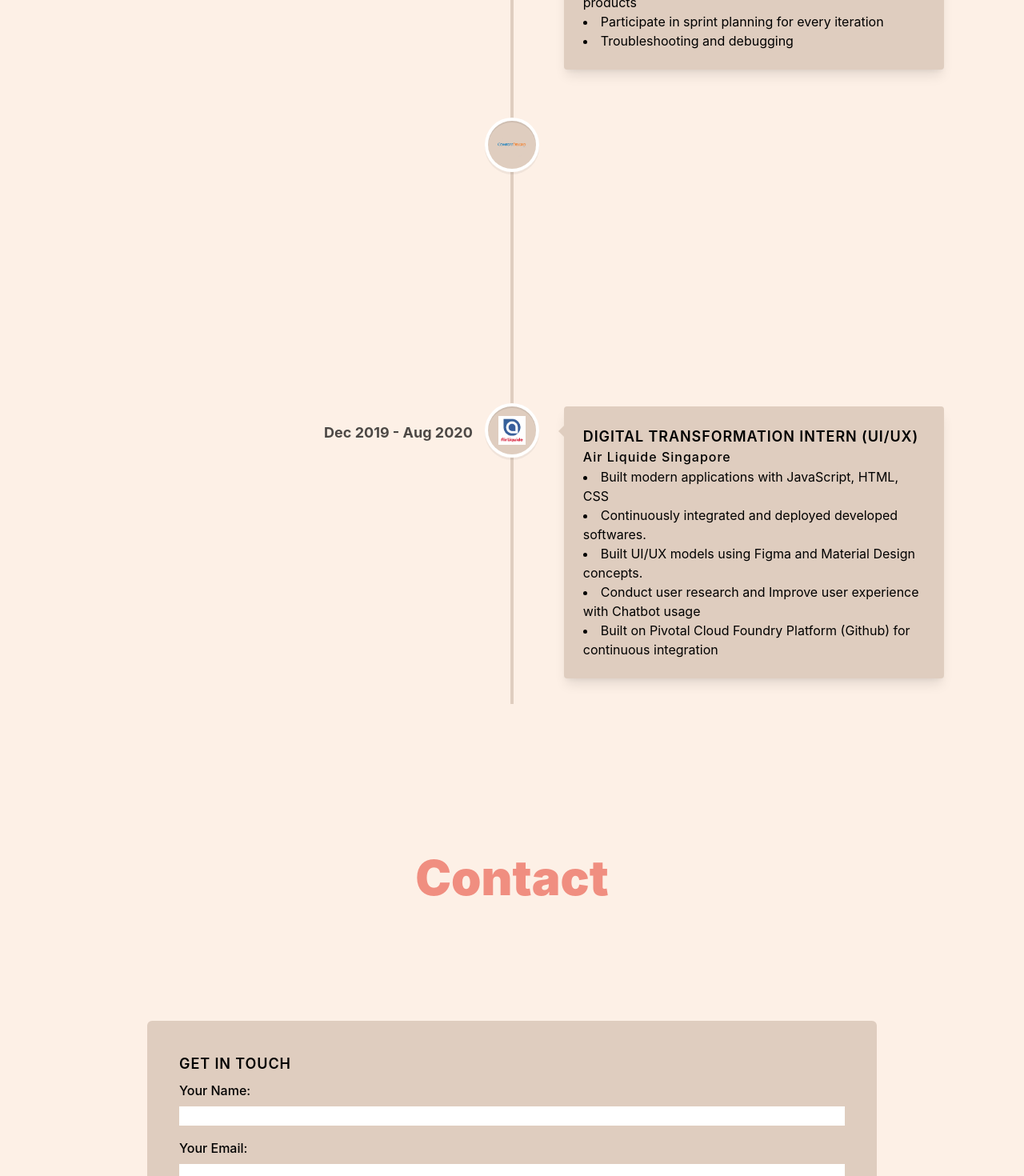
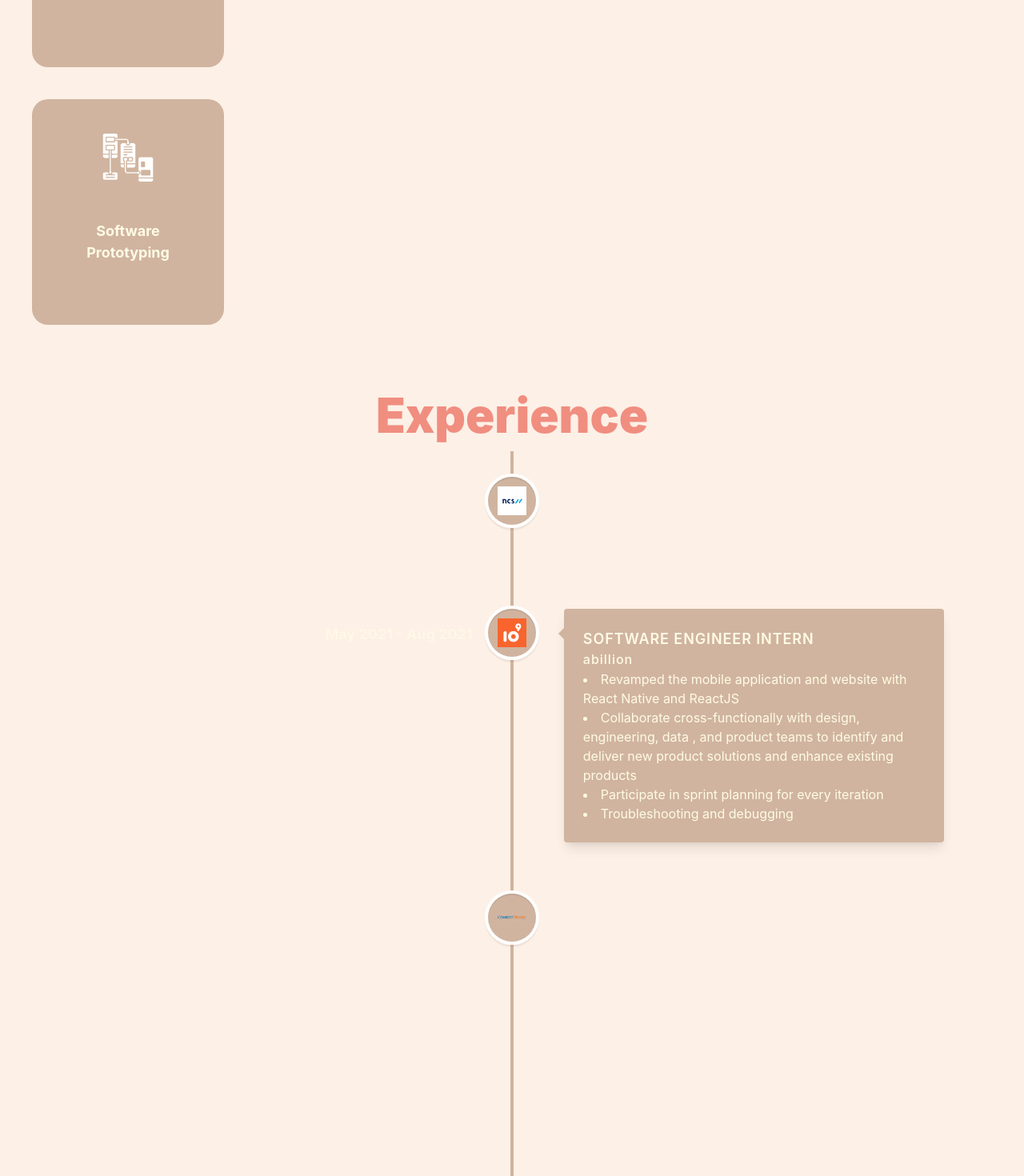
Before and after one commit to tweee64/portfolio, a React (Create React App) app: page / in a window 1280 px wide. Shown: the part 2240-3710 px from the top of the page at 80% size. Built offline with nearby package versions, Linux system fonts and the light colour scheme.

Commit message:
make changes

```diff
--- a/src/NavBar.js
+++ b/src/NavBar.js
@@ -5,7 +5,7 @@ import { resume } from "./assets";
 export default function NavBar(props) {
   const { onDarkMode } = props;
   const [active, setActive] = useState("");
-  // const [toggle, setToggle] = useState(false);
+  const [toggle, setToggle] = useState(false);
 
   return (
     <div className=" ">
@@ -44,6 +44,53 @@ export default function NavBar(props) {
               </ul>
             </div>
           </nav>
+          <div className="sm:hidden flex flex-1 w-screen justify-end items-center">
+            {toggle ? (
+              <div
+                className={`p-6 bg-flashWhite opacity-[0.98] absolute
+                top-0 left-0 w-screen h-[100vh] z-10 menu ${
+                  toggle ? "menu-open" : "menu-close"
+                }`}
+              >
+                <div className="flex justify-end">
+                  <img
+                    // src={close}
+                    alt="close"
+                    className="w-[22px] h-[22px] object-contain cursor-pointer"
+                    onClick={() => setToggle(!toggle)}
+                  />
+                </div>
+                <ul
+                  className="list-none flex flex-col -gap-[1rem]
+                items-start justify-end mt-[10rem] -ml-[35px]"
+                >
+                  {navLinks.map((nav) => (
+                    <li
+                      id={nav.id}
+                      key={nav.id}
+                      className={`${
+                        active === nav.title ? "text-french" : "text-eerieBlack"
+                      } text-[88px] font-bold font-arenq
+                      uppercase tracking-[1px] cursor-pointer`}
+                      onClick={() => {
+                        setToggle(!toggle);
+                        setActive(nav.title);
+                      }}
+                    >
+                      <a href={`#${nav.id}`}>{nav.title}</a>
+                    </li>
+                  ))}
+                </ul>
+              </div>
+            ) : (
+              <img
+                // src={menu}
+                alt="menu"
+                className="w-[34px] h-[34px] object-contain cursor-pointer"
+                onClick={() => setToggle(!toggle)}
+              />
+            )}
+          </div>
         </main>{" "}
       </div>
     </div>
--- a/src/index.css
+++ b/src/index.css
@@ -46,11 +46,11 @@ code {
   font-size: 100px;
 }
 
-/* #contact {
+#contact {
   margin-left: -20px;
-  font-size: 95px;
-  letter-spacing: -2px;
-} */
+  /* font-size: 95px; */
+  /* letter-spacing: -2px; */
+}
 
 .hero-heading {
   font-family: "Poppins", sans-serif;
@@ -61,13 +61,19 @@ code {
   background-color: hsla(26.08695652, 85.18518519%, 94.70588235%, 1);
 }
 .text-color {
-  color: hsla(7.5, 78.87323944%, 72.15686275%, 1);
+  color: #f08e80;
 }
 .bg-color-button {
-  background-color: hsla(7.5, 78.87323944%, 72.15686275%, 1);
+  background-color: #f08e80;
 }
 .sub-bgcolor {
   background-color: #dfcdbf;
+}
+.bg-color-about {
+  background-color: #d0b49f;
+}
+.text-on-card {
+  color: #fffbe5;
 }
 .hash-span {
   margin-top: -100px;
@@ -120,11 +126,7 @@ code {
 
 .card-gradient {
   background: rgb(244, 244, 246);
-  background: linear-gradient(
-    158deg,
-    rgba(153, 153, 161, 1) 25%,
-    rgba(153, 153, 161, 1) 100%
-  );
+  background: linear-gradient(158deg, #d0b49f 25%, #d0b49f 100%);
 }
 
 /* canvas- styles */
--- a/src/pages/About.js
+++ b/src/pages/About.js
@@ -10,7 +10,7 @@ function About() {
     return (
       <motion.div
         variants={fadeIn("right", "spring", 0.5 * index, 0.75)}
-        className="xs:w-[250px] w-1/5 card-gradient p-[1px] rounded-[20px] shadow-card"
+        className="xs:w-[250px] w-full sm:w-1/5 card-gradient p-[1px] rounded-[20px] shadow-card"
       >
         <div
           options={{
@@ -18,14 +18,14 @@ function About() {
             scale: 1,
             speed: 450,
           }}
-          className="bg-gray-900 rounded-[20px] pt-10 pb-5 px-12 min-h-[280px] grid grid-rows-2 "
+          className="bg-color-about rounded-[20px] pt-10 pb-5 px-12 min-h-[280px] grid grid-rows-2 "
         >
           <img
             src={icon}
             alt={title}
             className="w-16 h-16 object-contain inline-block justify-self-center "
           />
-          <h3 className="text-gray-400 text-[18px] font-bold text-center">
+          <h3 className="text-on-card text-[18px] font-bold text-center">
             {title}
           </h3>
         </div>
@@ -73,7 +73,7 @@ function About() {
             </li>
           </motion.p>
 
-          <div className="mt-20 flex justify-between flex-wrap gap-10 ">
+          <div className="mt-20 flex flex-col sm:justify-between flex-wrap gap-10 ">
             {services.map((service, index) => (
               <ServiceCard key={service.title} index={index} {...service} />
             ))}
--- a/src/pages/Contact.js
+++ b/src/pages/Contact.js
@@ -109,15 +109,15 @@ function Contact() {
         >
           <h2 className={styles.sectionHeadText}>Contact</h2>
           <div className="flex justify-center h-screen">
-            <div className="sub-bgcolor w-9/12 h-4/6 p-10 rounded-md self-center">
+            <div className="bg-color-about w-9/12 h-4/6 p-10 rounded-md self-center">
               <h3 className={styles.sectionSubText}>Get in Touch</h3>
 
               <form
                 ref={formRef}
                 onSubmit={handleSubmit}
-                className="flex flex-col justify-between h-32"
+                className="flex flex-col justify-between h-32 text-on-card"
               >
-                <div className="my-2">
+                <div className="my-2 ">
                   <label className="text-timberWolf font-medium mb-4">
                     Your Name:
                     <div className="mt-2">
@@ -180,7 +180,7 @@ function Contact() {
             whitespace-nowrap sm:w-[130px] sm:h-[50px]
             w-[100px] h-[45px] rounded-[10px] bg-night
             hover:bg-battleGray hover:text-eerieBlack
-            transition duration-[0.2s] ease-in-out bg-white "
+            transition duration-[0.2s] ease-in-out bg-color-button text-neutral-100 "
                   onMouseOver={() => {
                     document
                       .querySelector(".contact-btn")
@@ -197,7 +197,7 @@ function Contact() {
                     src={send}
                     alt="send"
                     className="contact-btn sm:w-[26px] sm:h-[26px]
-              w-[23px] h-[23px] object-contain"
+              w-[23px] h-[23px] object-contain "
                   />
                 </button>{" "}
               </form>
--- a/src/pages/Experience.js
+++ b/src/pages/Experience.js
@@ -12,13 +12,13 @@ function Experience() {
   const ExperienceCard = ({ experience }) => (
     <VerticalTimelineElement
       contentStyle={{
-        background: "#dfcdbf",
-        color: "black",
+        background: "#D0B49F",
+        color: "#fffbe5",
         boxShadow:
           "rgba(0, 0, 0, 0.1) 0px 10px 15px -3px, rgba(0, 0, 0, 0.05) 0px 4px 6px -2px",
       }}
       contentArrowStyle={{
-        borderRight: "7px solid #dfcdbf  ",
+        borderRight: "7px solid #D0B49F  ",
       }}
       date={
         <div>
@@ -27,7 +27,7 @@ function Experience() {
           </h3>
         </div>
       }
-      iconStyle={{ background: "#dfcdbf" }}
+      iconStyle={{ background: "#D0B49F" }}
       icon={
         <div className="flex justify-center items-center w-full h-full ">
           <img
@@ -59,7 +59,7 @@ function Experience() {
       <div className=" p-10">
         <h2 className={styles.sectionHeadText}>Experience</h2>
 
-        <VerticalTimeline lineColor="#dfcdbf">
+        <VerticalTimeline lineColor="#D0B49F">
           {experiences.map((experience, index) => (
             <ExperienceCard key={index} experience={experience} />
           ))}
```
